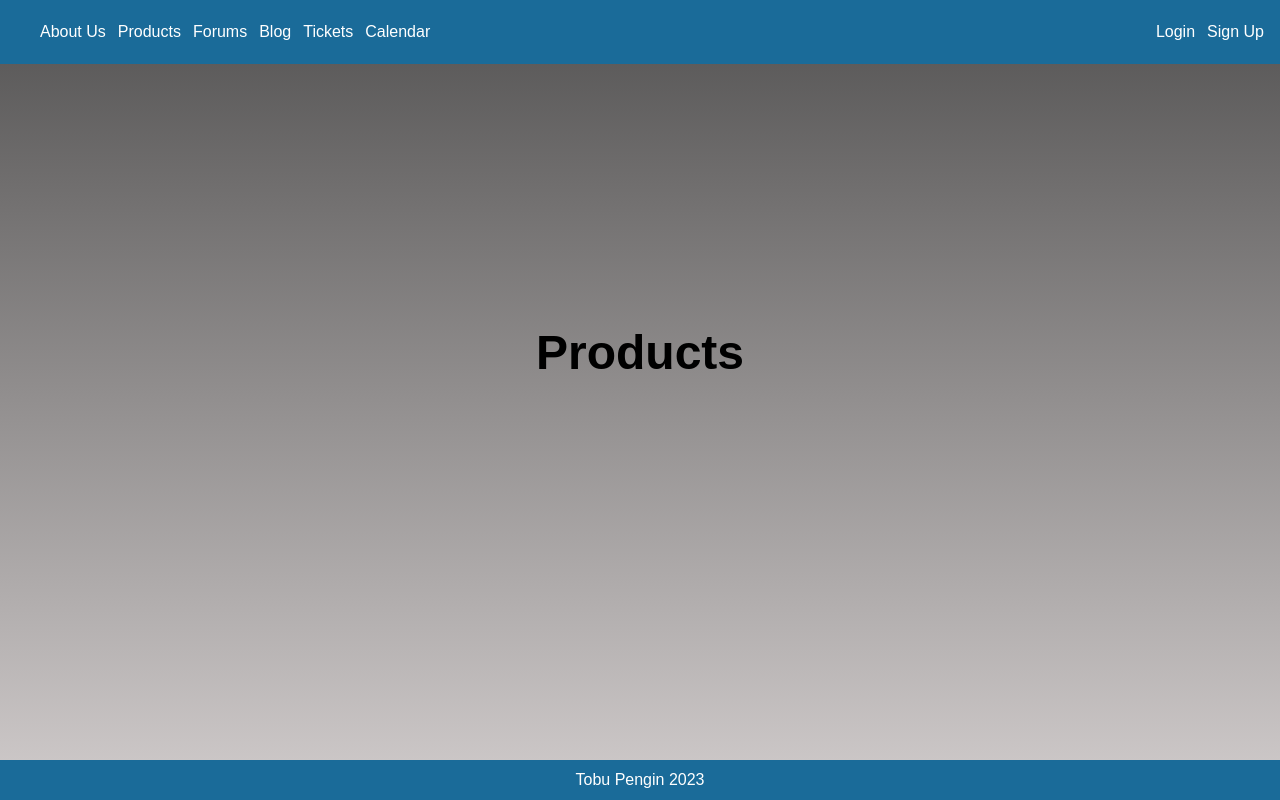
After one commit to Pengin-Open-Source/pengin-pi, a Flask app: template app/templates/products/products.html in a window 1280 px wide. The commit adds this page. Run offline with Flask 2, Linux system fonts and the light colour scheme; the template is opened without the code that fills it, so the values that code supplies are empty.

Commit message:
change to full page scroll template

```diff
--- a/app/templates/home/home.html
+++ b/app/templates/home/home.html
@@ -1,4 +1,4 @@
-{% extends "layout/main.html" %}
+{% extends "layout/fullPageScroll.html" %}
 {% block tags %}
   {% if home.tags %}
       <meta name="keywords" content="{{home.tags|e}}">
--- /dev/null
+++ b/app/templates/layout/fullPageScroll.html
@@ -0,0 +1,12 @@
+{% extends "layout.html" %}
+{% block tags %}{% endblock %}
+{% block content %}
+  <div class="full-page">
+    <div class="full-page-scroll-content">
+      {% block pageContent %}{% endblock %}
+      <div class="button-section">{% block buttons %}{% endblock %}</div>
+    </div>
+  </div>
+
+
+{% endblock %}
--- a/app/templates/products/products.html
+++ b/app/templates/products/products.html
@@ -1,8 +1,8 @@
-{% extends "layout/oneDiv.html" %}
+{% extends "layout/fullPageScroll.html" %}
 {% import "macros/paginate.html" as pagination %}
 
-{% block oneDivContent %}
-<div class="content-section">
+{% block pageContent %}
+
   <h2 class="title">Products</h2>
   <div class="product-grid">
     {% for product in products %}
@@ -17,9 +17,10 @@
     {% endfor %}
   </div>
   {{ pagination.render_pagination(products, "") }}
+{% endblock %}
+
+{% block buttons %}
   {% if is_admin %}
-  <a class="primary-button" href="/products/create">New Product</a>
+    <a class="primary-button" href="/products/create">New Product</a>
   {% endif %}
-</div>
-
 {% endblock %}
```
